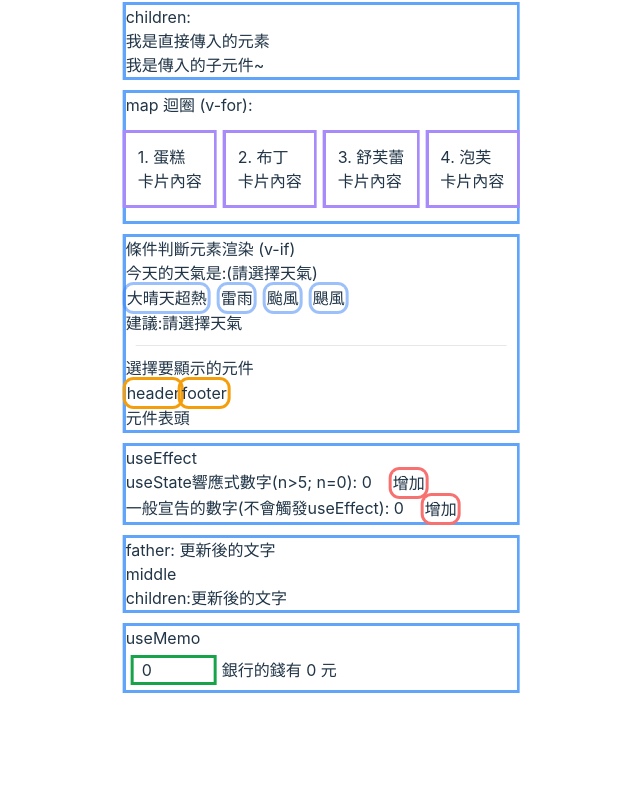
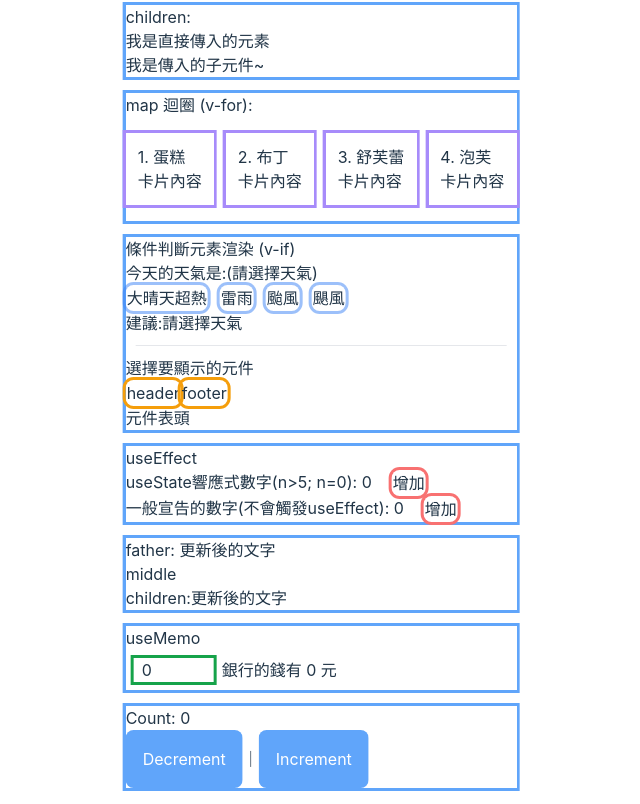
Before and after one commit to MizuYang/React-Demo, a React (Vite) app: page / in a window 1280 px wide. Shown: the part 401-1205 px from the top of the page, without its empty margins (319-959 px from the left). Before the commit the page ends 1107 px from the top, so only its background shows below. Built offline with nearby package versions, Linux system fonts and the light colour scheme.

Commit message:
新增 練習: useReducer

```diff
--- a/src/App.tsx
+++ b/src/App.tsx
@@ -19,6 +19,8 @@ import { UseEffect } from "@components/baseDemo/UseEffect.tsx";
 import { Father } from "@components/baseDemo/useContext/Father.tsx";
 
 import { UseMemo } from '@/components/baseDemo/UseMemo.tsx';
+
+import  { UseReducer }from '@components/baseDemo/UseReducer.tsx'
 
 function fatherFn() {
   console.log("父層的方法");
@@ -186,6 +188,11 @@ function App() {
         <div className="ring ring-blue-400 my-4">
           <UseMemo />
         </div>
+
+        {/* useReducer */}
+        <div className="ring ring-blue-400 my-4">
+          <UseReducer />
+        </div>
       </div>
     </>
   );
--- /dev/null
+++ b/src/components/baseDemo/UseReducer.tsx
@@ -0,0 +1,50 @@
+import { useReducer } from "react";
+
+type State = {
+  count: number;
+};
+type Action = {
+  type: string;
+};
+
+export function UseReducer() {
+  const initialState = {
+    count: 0,
+  };
+
+  const reducer = (state: State, action: Action) => {
+    switch (action.type) {
+      case "decrement":
+        return { count: state.count - 1 };
+      case "increment":
+        return { count: state.count + 1 };
+
+      default:
+        return { count: 0 };
+    }
+  };
+
+  const [state, dispatch] = useReducer(reducer, initialState);
+
+  return (
+    <div>
+      Count: {state.count}
+      <br />
+      <button
+        type="button"
+        className="bg-blue-400 p-4 text-white hover:bg-blue-700"
+        onClick={() => dispatch({ type: "decrement" })}
+      >
+        Decrement
+      </button>
+      ｜
+      <button
+        type="button"
+        className="bg-blue-400 p-4 text-white hover:bg-blue-700"
+        onClick={() => dispatch({ type: "increment" })}
+      >
+        Increment
+      </button>
+    </div>
+  );
+}
```
